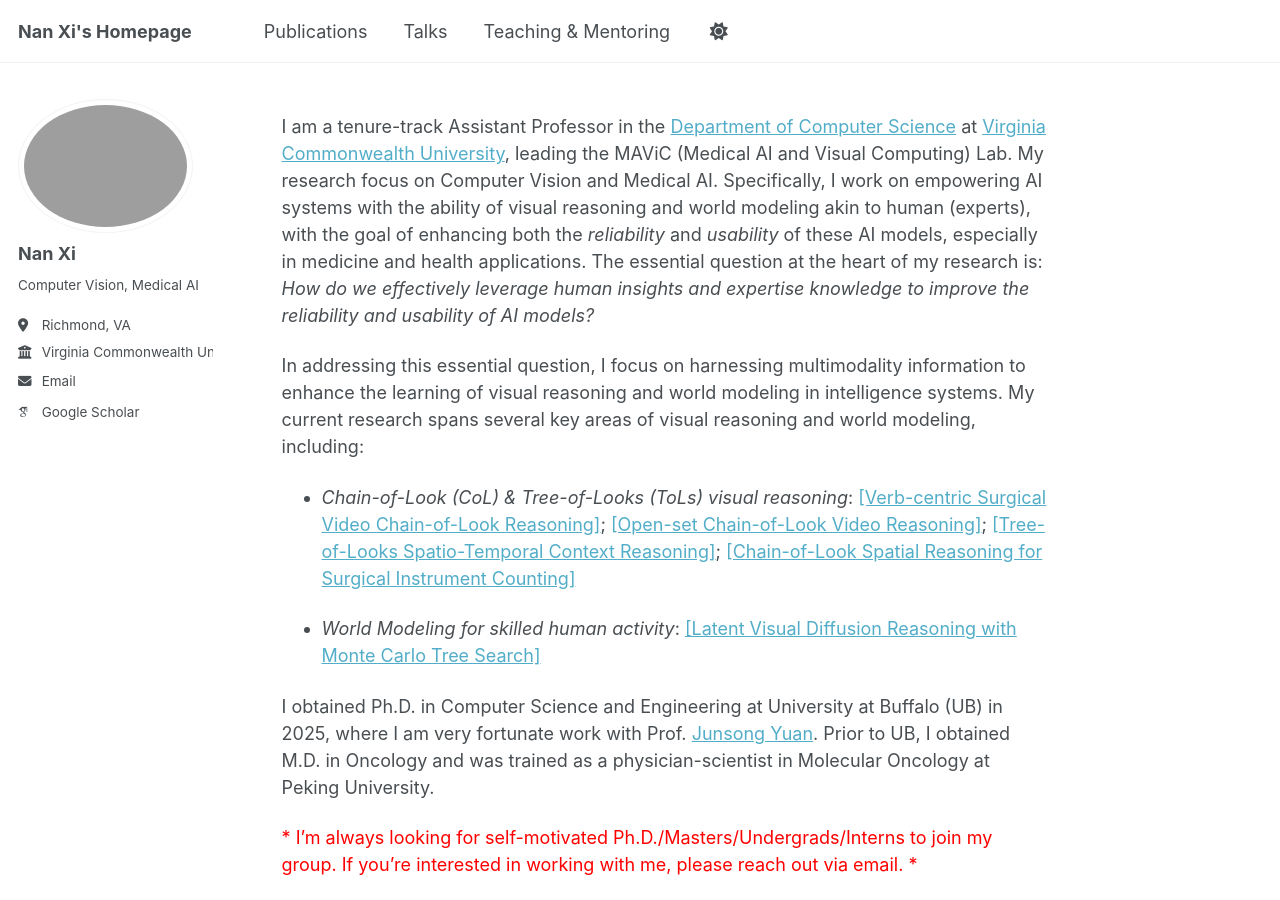
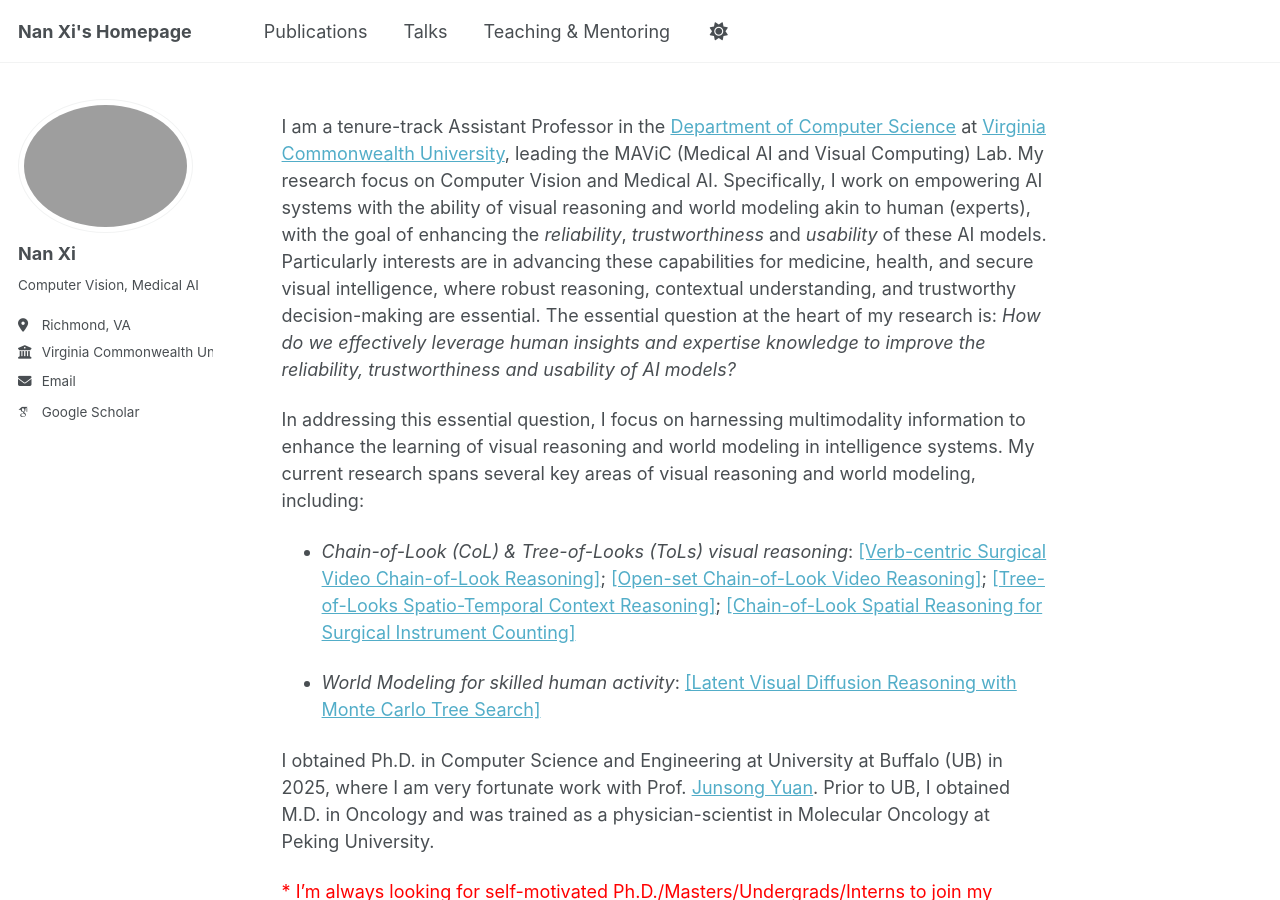
Before and after one commit to southnx/southnx.github.io, a Jekyll site: the page built from _pages/about.md, in a window 1280 px wide and 900 px high. Built offline with Jekyll 4.4.1, drawn with Linux system fonts in a browser that asks for light colours; some web fonts are replaced; a script that is not in the unit is left out.

Commit message:
Revise research focus and enhance clarity in about page
Updated research description to include trustworthiness and secure visual intelligence. Enhanced clarity on research focus and key areas of visual reasoning.

```diff
--- a/_pages/about.md
+++ b/_pages/about.md
@@ -7,8 +7,7 @@ redirect_from:
   - /about.html
 ---
 
-I am a tenure-track Assistant Professor in the [Department of Computer Science](https://egr.vcu.edu/departments/computer-science/) at [Virginia Commonwealth University](https://www.vcu.edu), leading the MAViC (Medical AI and Visual Computing) Lab.  My research focus on Computer Vision and Medical AI. Specifically, I work on empowering AI systems with the ability of visual reasoning and world modeling akin to
-human (experts), with the goal of enhancing both the *reliability* and *usability* of these AI models, especially in medicine and health applications. The essential question at the heart of my research is: *How do we effectively leverage human insights and expertise knowledge to improve the reliability and usability of AI models?*
+I am a tenure-track Assistant Professor in the [Department of Computer Science](https://egr.vcu.edu/departments/computer-science/) at [Virginia Commonwealth University](https://www.vcu.edu), leading the MAViC (Medical AI and Visual Computing) Lab.  My research focus on Computer Vision and Medical AI. Specifically, I work on empowering AI systems with the ability of visual reasoning and world modeling akin to human (experts), with the goal of enhancing the *reliability*, *trustworthiness* and *usability* of these AI models. Particularly interests are in advancing these capabilities for medicine, health, and secure visual intelligence, where robust reasoning, contextual understanding, and trustworthy decision-making are essential. The essential question at the heart of my research is: *How do we effectively leverage human insights and expertise knowledge to improve the reliability, trustworthiness and usability of AI models?*
 
 In addressing this essential question, I focus on harnessing multimodality information to enhance the learning of visual reasoning and world modeling in intelligence systems. My current research spans several key areas of visual reasoning and world modeling, including:
 
```
